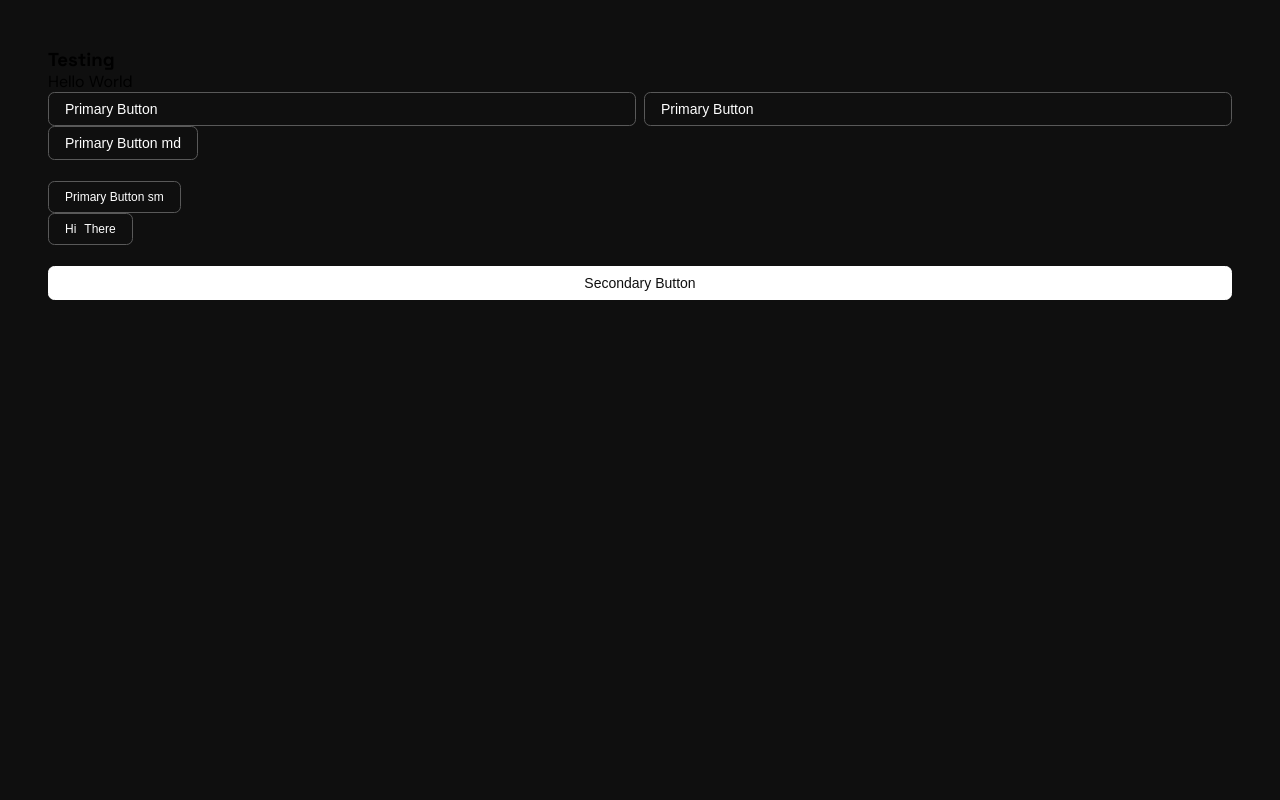
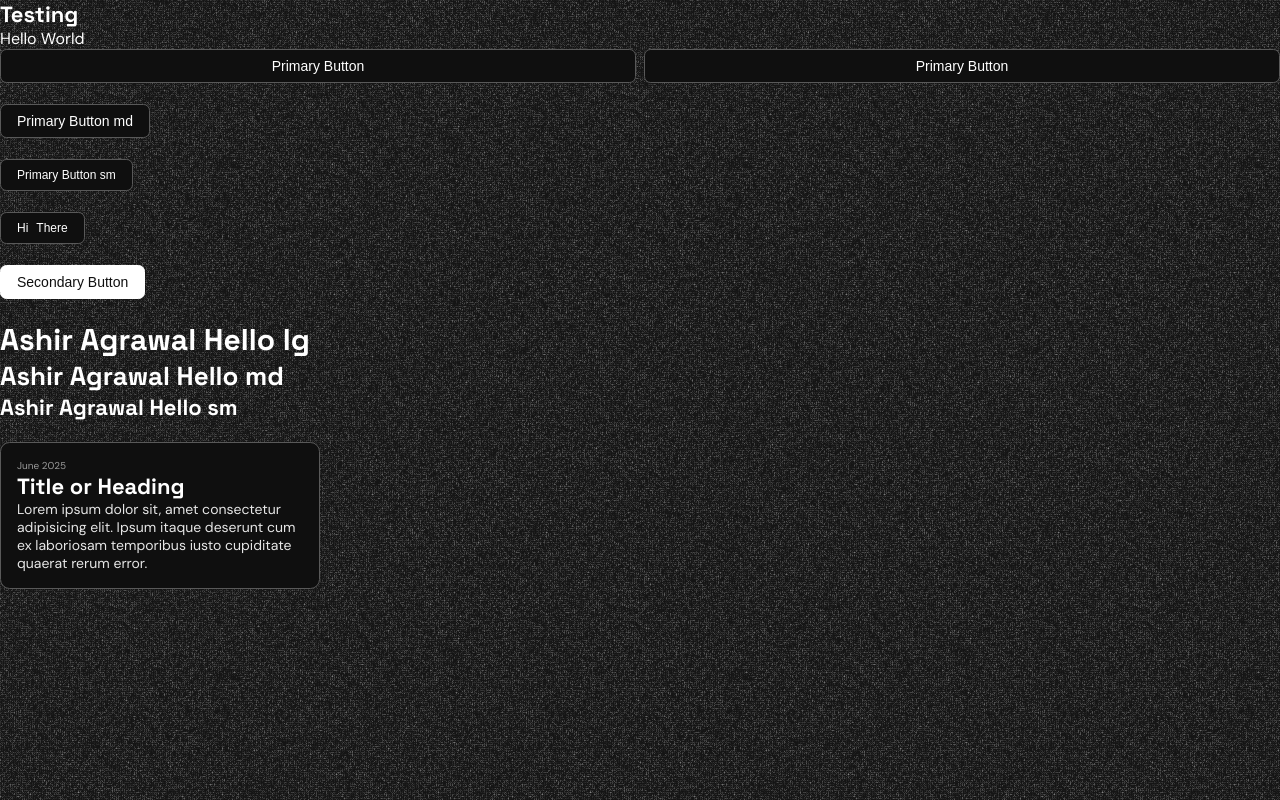
Before and after one commit to AshirAg/ashirs-portfolio, a React (Vite) app in the folder frontend/: page /test in a window 1280 px wide. Built offline with nearby package versions, Linux system fonts and the light colour scheme.

Commit message:
Updated Files - July 27, SUN

```diff
--- a/frontend/src/App.jsx
+++ b/frontend/src/App.jsx
@@ -5,6 +5,7 @@ import Home from './pages/Home';
 import Contact from './pages/Contact';
 import Projects from './pages/Projects';
 import Test from './pages/Test.jsx';
+import Space from './components/space/Space.jsx';
 
 const router = createBrowserRouter([
   {
@@ -28,7 +29,7 @@ const router = createBrowserRouter([
   },
   {
     path: '/test',
-    element: <Test/>,
+    element: <><Space></Space><Test/></>,
   },
 ]);
 
--- a/frontend/src/components/header/Header.jsx
+++ b/frontend/src/components/header/Header.jsx
@@ -1,9 +1,11 @@
-
+import NavBar from '../micro-components/navbar/NavBar'
 
 function Header(){
 
     return(
-        <h3>Header</h3>
+        <>
+        <NavBar />
+        </>
     )
 }
 
--- /dev/null
+++ b/frontend/src/components/micro-components/navbar/NavBar.jsx
@@ -0,0 +1,14 @@
+import { Link } from 'react-router-dom'
+import styles from './NavBar.module.css'
+
+function NavBar(){
+    return(
+        <div className={styles.navbar}>
+            <Link to="/">Home</Link>
+            <Link to="/contact">Contact</Link>
+            <Link to="/projects">Projects</Link>
+        </div>
+    );
+}
+
+export default NavBar;
--- /dev/null
+++ b/frontend/src/components/space/Space.jsx
@@ -0,0 +1,9 @@
+import styles from './Space.module.css'
+
+function Space(){
+    return(
+        <div className={styles.spacebg}></div>
+    )
+}
+
+export default Space;
--- /dev/null
+++ b/frontend/src/components/space/Space.module.css
@@ -0,0 +1,10 @@
+.spacebg{
+    position: fixed;
+    top: 0;
+    left: 0;
+    width: 100%;
+    height: 100%;
+    z-index: -2;
+    background-color: var(--bg-space);
+    background-image: url(../../assets/noise.svg);
+}
--- a/frontend/src/index.css
+++ b/frontend/src/index.css
@@ -23,13 +23,14 @@
     --heading-font: "Space Grotesk";
     --body-font: "DM Sans";
 
-    --heading-lg: 0;
-    --heading-md: 0;
-    --heading-sm: 0;
+    --heading-lg: 30px;
+    --heading-md: 26px;
+    --heading-sm: 22px;
 
-    --body-lg: 0;
-    --body-md: 0;
-    --body-sm: 0;
+    --body-lg: 16px;
+    --body-md: 14px;
+    --body-sm: 12px;
+    --body-vsm: 10px;
 
     /* ==================== border radius ==================== */
     --border-rad-lg: 0;
@@ -53,16 +54,27 @@
 *{
     transition: all 150ms ease-in-out;
 }
-h1, h2, h3, h4, h5, h6{
-    font-family: var(--heading-font);
+body{
+    display: flex;
+
+    font-family: var(--body-font);
+    /* background-color: var(--bg-primary); */
+    color: var(--text-primary);
 }
-body{
-    font-family: var(--body-font);
-    background-color: var(--bg-primary);
-}
-
 #root{
     display: flex;
     flex-direction: column;
     width: 100%;
 }
+h1, h2, h3, h4, h5, h6{
+    font-family: var(--heading-font);
+}
+h1{
+    font-size: var(--heading-lg);
+}
+h2{
+    font-size: var(--heading-md);
+}
+h3{
+    font-size: var(--heading-sm);
+}
--- a/frontend/src/layout/AppLayout.jsx
+++ b/frontend/src/layout/AppLayout.jsx
@@ -1,4 +1,5 @@
 import { Outlet } from "react-router-dom";
+import Space from "../components/space/Space.jsx";
 import Header from "../components/header/Header.jsx";
 import Footer from "../components/footer/Footer.jsx";
 
@@ -7,6 +8,7 @@ import Footer from "../components/footer/Footer.jsx";
 function AppLayout(){
     return(
         <>
+        <Space />
         <Header />
         <Outlet />
         <Footer />
--- a/frontend/src/pages/Test.jsx
+++ b/frontend/src/pages/Test.jsx
@@ -11,13 +11,24 @@ function Test(){
             <button className={styles.button_primary}>Primary Button</button>
             <button className={styles.button_primary}>Primary Button</button>
         </div>
-
+        <br />
         <button className={`${styles.button_primary} ${styles.md}`}>Primary Button md</button>
         <br />
         <button className={`${styles.button_primary} ${styles.sm}`}>Primary Button sm</button>
+        <br />
         <button className={`${styles.button_primary} ${styles.sm}`}><span>Hi</span><span>There</span></button>
         <br />
-        <button className={styles.button_secondary}>Secondary Button</button>
+        <button className={`${styles.button_secondary} ${styles.md}`}>Secondary Button</button>
+        <br />
+        <h1>Ashir Agrawal Hello lg</h1>
+        <h2>Ashir Agrawal Hello md</h2>
+        <h3>Ashir Agrawal Hello sm</h3>
+        <br />
+        <div className={`${styles.card}`}>
+            <p className={styles.date}>June 2025</p>
+            <h3>Title or Heading</h3>
+            <p className={styles.info}>Lorem ipsum dolor sit, amet consectetur adipisicing elit. Ipsum itaque deserunt cum ex laboriosam temporibus iusto cupiditate quaerat rerum error.</p>
+        </div>
         </>
     )
 }
--- a/frontend/src/pages/Test.module.css
+++ b/frontend/src/pages/Test.module.css
@@ -1,12 +1,9 @@
-body{
-    margin: 3rem;
-    display: flex;
-}
 
 /* ============= primary button ============= */
 .button_primary{
     display: flex;
     align-items: center;
+    justify-content: center;
     border: var(--border-width) solid var(--border-primary);
     background-color: var(--bg-primary);
     color: var(--text-primary);
@@ -26,10 +23,14 @@ body{
 
 /* ============= secondary button ============= */
 .button_secondary{
+    display: flex;
+    align-items: center;
+    justify-content: center;
     border: var(--border-width) solid var(--accent-primary);
     background-color: var(--accent-primary);
     color: var(--bg-primary);
     cursor: pointer;
+    flex-grow: 1;
 
     /* measuring / testing / passed */
     padding: 0.5rem 1rem;
@@ -49,12 +50,25 @@ body{
 .md{
     max-width: fit-content;
 }
-
-
-
-
 .test{
     display: flex;
     gap: 0.5rem;
     width: 100%;
 }
+
+/* =============== card ============== */
+.card{
+    background-color: var(--bg-primary);
+    border-radius: 0.6rem;
+    border: var(--border-width) solid var(--border-primary);
+    padding: 1rem;
+    width: 25%;
+}
+.card .date{
+    font-size: var(--body-vsm);
+    color: var(--text-muted);
+}
+.card .info{
+    font-size: var(--body-md);
+    color: var(--text-secondary);
+}
```
Also changed, not shown: frontend/src/assets/noise.svg (added), frontend/src/components/micro-components/navbar/NavBar.module.css (added).
